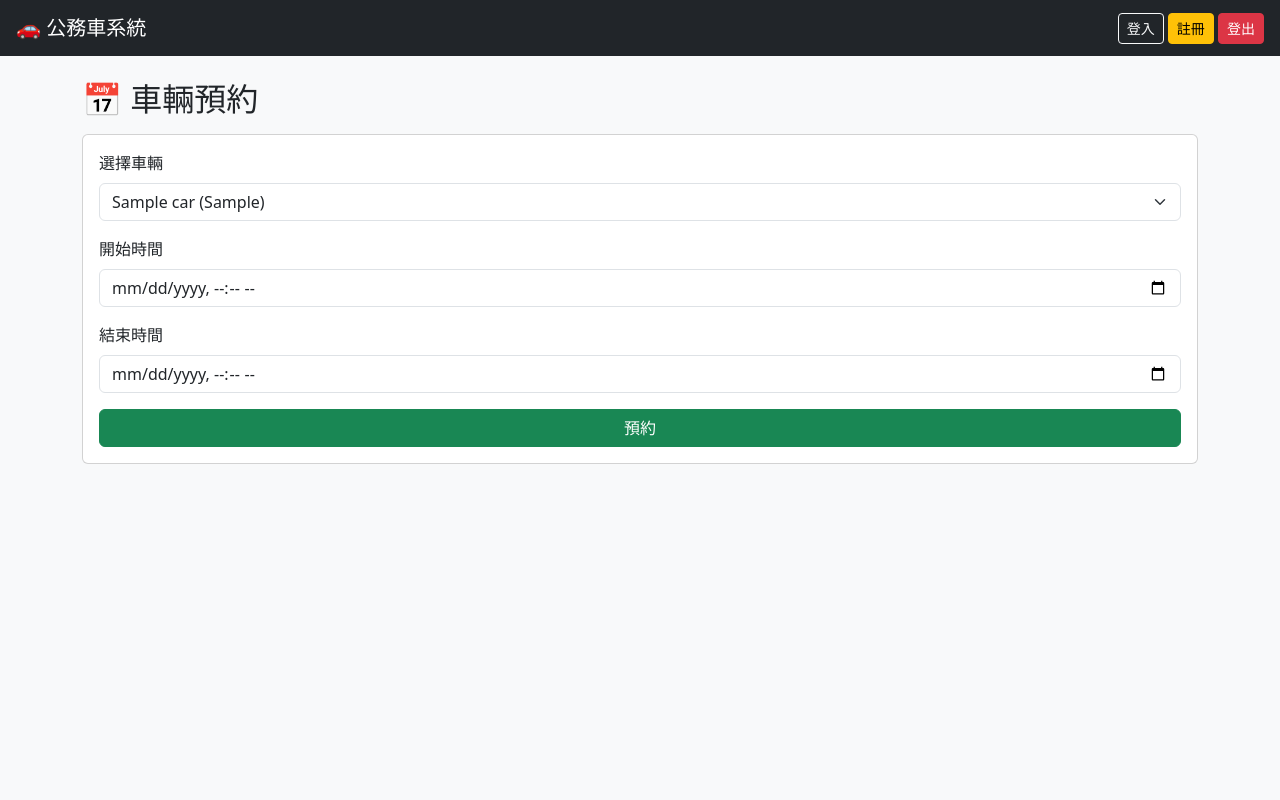
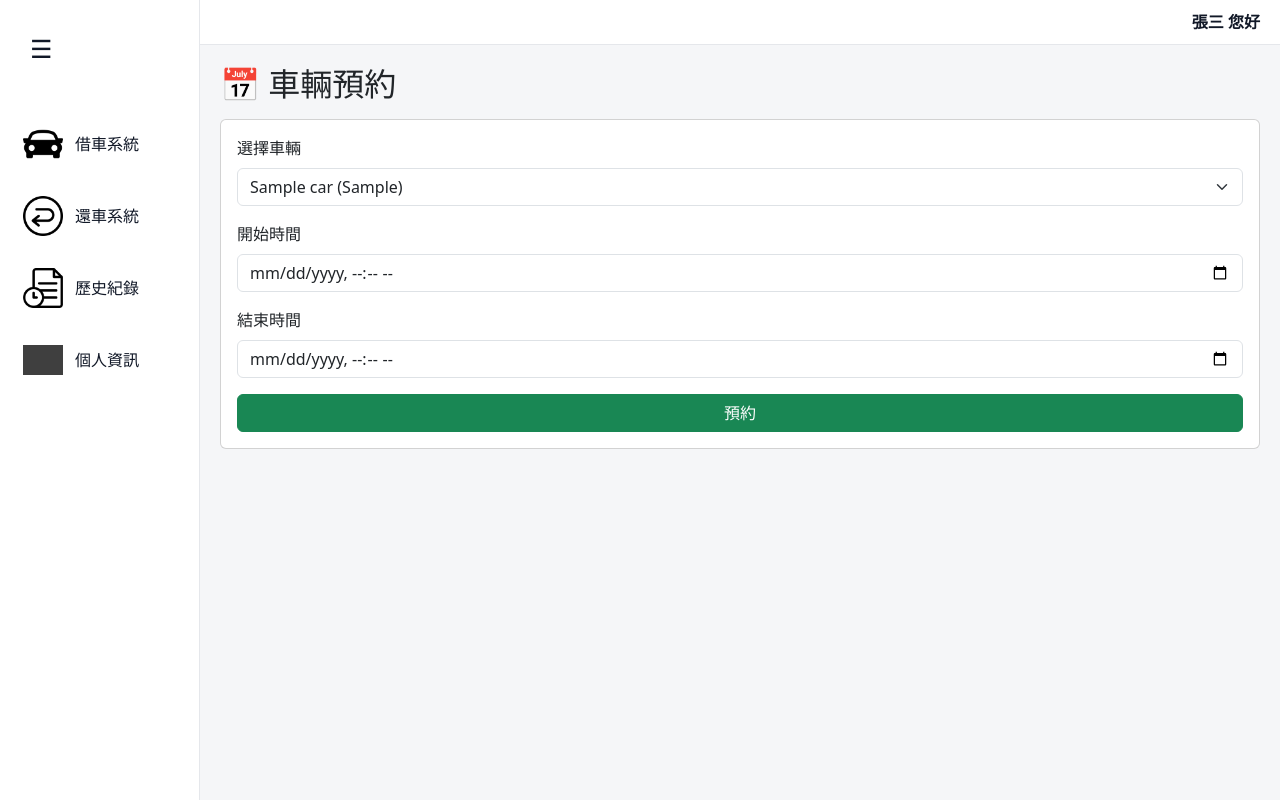
Before and after one commit to hyc-ib/booking_system, a Django app: page /reserve/ in a window 1280 px wide. Run offline with Django 5.2, Linux system fonts and the light colour scheme; a user stored in the database is signed in; tables that the repository leaves empty hold one stand-in row (values such as "Sample post"); grey boxes are pictures that could not be loaded.

Commit message:
feat(frontend): implement sidebar layout and add navigation icons

```diff
--- a/templates/base.html
+++ b/templates/base.html
@@ -1,32 +1,187 @@
 <!DOCTYPE html>
 <html>
 <head>
-    <meta charset="UTF-8">
-    <title>公務車系統</title>
+<meta charset="UTF-8">
+<title>公務車系統</title>
 
-    <!-- Bootstrap CDN -->
-    <link href="https://cdn.jsdelivr.net/npm/bootstrap@5.3.0/dist/css/bootstrap.min.css" rel="stylesheet">
+{% load static %}
+
+<link href="https://cdn.jsdelivr.net/npm/bootstrap@5.3.0/dist/css/bootstrap.min.css" rel="stylesheet">
+
+<style>
+
+/* =======================
+   BASE
+======================= */
+body {
+    margin: 0;
+    display: flex;
+    min-height: 100vh;
+    background: #f5f6f8;
+}
+
+/* =======================
+   SIDEBAR (WHITE)
+======================= */
+.sidebar {
+    width: 200px;
+    background: #ffffff;
+    color: #111827;
+    transition: 0.3s;
+    display: flex;
+    flex-direction: column;
+
+    border-right: 1px solid #e5e7eb;
+}
+
+.sidebar.collapsed {
+    width: 90px;
+}
+
+/* toggle button */
+.toggle-btn {
+    background: none;
+    border: none;
+    color: #111827;
+    font-size: 25px;
+    padding: 30px;
+    text-align: left;
+}
+
+/* menu */
+.menu {
+    display: flex;
+    flex-direction: column;
+    margin-top: 10px;
+}
+
+/* menu item */
+.menu a {
+    color: #111827;
+    text-decoration: none;
+    padding: 12px 15px;
+    display: flex;
+    align-items: center;
+    gap: 12px;
+
+    border-radius: 10px;
+    margin: 4px 8px;
+
+    transition: 0.2s;
+}
+
+/* hover */
+.menu a:hover {
+    background: #f3f4f6;
+}
+
+/* active click */
+.menu a:active {
+    background: #e5e7eb;
+}
+
+/* =======================
+   ICON FIX
+======================= */
+.icon-img {
+    width: 40px;     /* ⭐ 不要太大 */
+    height: 40px;
+    object-fit: contain;
+
+    /* ⭐ 解決黑色透明 icon 看不到問題 */
+    filter: grayscale(100%) brightness(0.4);
+}
+
+/* =======================
+   COLLAPSE TEXT
+======================= */
+.sidebar.collapsed .text {
+    display: none;
+}
+
+/* =======================
+   MAIN AREA
+======================= */
+.main {
+    flex: 1;
+    display: flex;
+    flex-direction: column;
+}
+
+/* topbar */
+.topbar {
+    background: #ffffff;
+    padding: 10px 20px;
+    display: flex;
+    justify-content: flex-end;
+    border-bottom: 1px solid #e5e7eb;
+}
+
+.user {
+    font-weight: 600;
+    color: #111827;
+}
+
+/* content */
+.content {
+    padding: 20px;
+    background: #f5f6f8;
+}
+
+</style>
 </head>
 
-<body class="bg-light">
+<body>
 
-<!-- 導覽列 -->
-<nav class="navbar navbar-dark bg-dark px-3">
-    <a class="navbar-brand" href="/">🚗 公務車系統</a>
+<!-- Sidebar -->
+<div class="sidebar" id="sidebar">
 
-    <div>
-        <a class="btn btn-outline-light btn-sm" href="/login/">登入</a>
-        <a class="btn btn-warning btn-sm" href="/register/">註冊</a>
-        <a class="btn btn-danger btn-sm" href="/logout/">登出</a>
+    <button class="toggle-btn" onclick="toggleSidebar()">☰</button>
+
+    <div class="menu">
+
+        <a href="/rent/">
+            <img src="{% static 'images/rentCar_icon.png' %}" class="icon-img">
+            <span class="text">借車系統</span>
+        </a>
+
+        <a href="/return/">
+            <img src="{% static 'images/returnCar_icon.png' %}" class="icon-img">
+            <span class="text">還車系統</span>
+        </a>
+
+        <a href="/history/">
+            <img src="{% static 'images/history_icon.png' %}" class="icon-img">
+            <span class="text">歷史紀錄</span>
+        </a>
+
+        <a href="/profile/">
+            <img src="{% static 'images/user_icon.png' %}" class="icon-img">
+            <span class="text">個人資訊</span>
+        </a>
+
     </div>
-</nav>
+</div>
 
-<div class="container mt-4">
+<!-- Main -->
+<div class="main">
 
-    {% block content %}
-    {% endblock %}
+    <div class="topbar">
+        <span class="user">張三 您好</span>
+    </div>
+
+    <div class="content">
+        {% block content %}
+        {% endblock %}
+    </div>
 
 </div>
 
+<script>
+function toggleSidebar(){
+    document.getElementById("sidebar").classList.toggle("collapsed");
+}
+</script>
+
 </body>
 </html>
```
Also changed, not shown: static/images/bookingSys_bg.png (added), static/images/history_icon.png (added), static/images/rentCar_icon.png (added), static/images/returnCar_icon.png (added).
